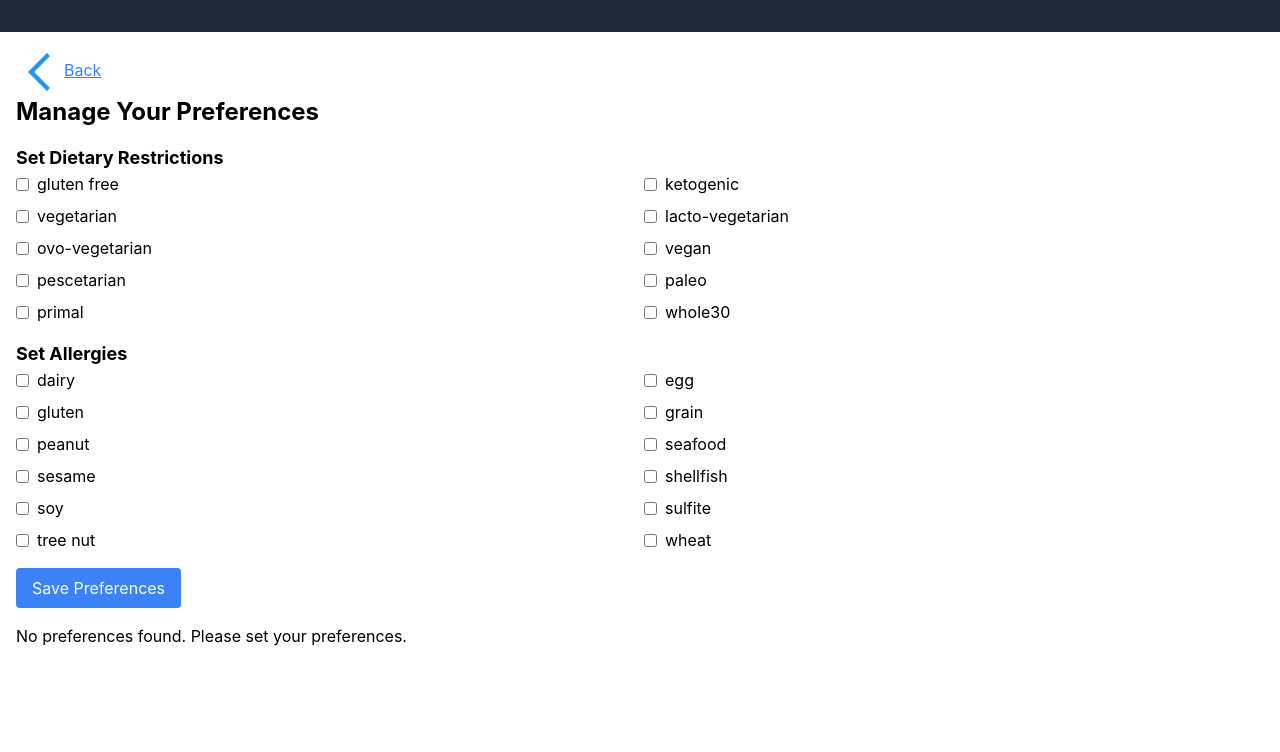
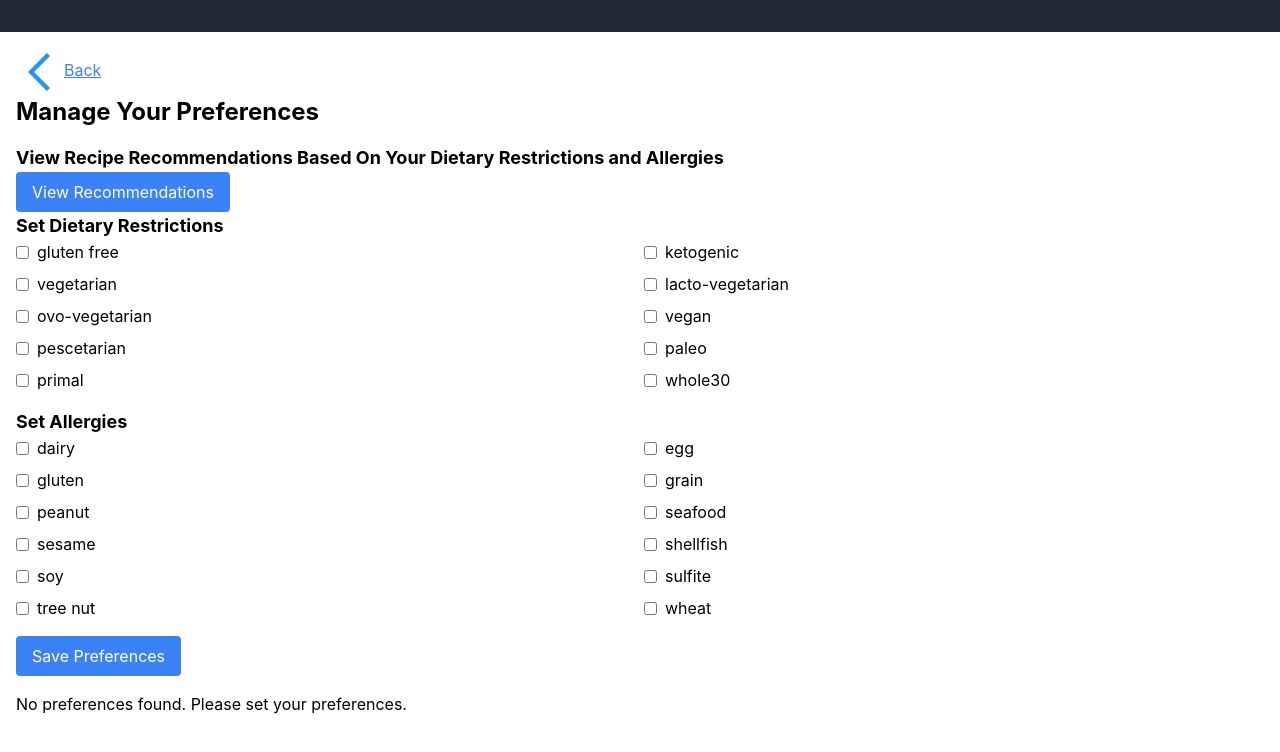
Before and after one commit to sirus-the-beaver/CS361-main-program, a React (Create React App) app in the folder frontend/: page /preferences in a window 1280 px wide. Shown: the top 752 px of the page. Built offline with nearby package versions, Linux system fonts and the light colour scheme; no server answers.

Commit message:
Add button in preferences component to see recipes based on preferences

```diff
--- a/frontend/src/components/Preferences.js
+++ b/frontend/src/components/Preferences.js
@@ -108,6 +108,11 @@ const Preferences = () => {
                     </div>
                 )}
 
+                <div>
+                    <h4 className="text-lg font-bold">View Recipe Recommendations Based On Your Dietary Restrictions and Allergies</h4>
+                    <button onClick={() => navigate('/recipe-recommendations')} className="bg-blue-500 text-white py-2 px-4 rounded">View Recommendations</button>
+                </div>
+
                 <div className="mb-4">
                     <h4 className="text-lg font-bold">Set Dietary Restrictions</h4>
                     <div className="grid grid-cols-2 gap-2">
--- a/frontend/src/components/RecipeRecommendations.js
+++ b/frontend/src/components/RecipeRecommendations.js
@@ -1,7 +1,9 @@
 import React, { useState, useEffect } from 'react';
+import { useNavigate } from 'react-router-dom';
 import axios from 'axios';
 
 const RecipeRecommendations = () => {
+    const navigate = useNavigate();
     const [recipes, setRecipes] = useState([]);
     const [loading, setLoading] = useState(false);
     const [error, setError] = useState(null);
```
